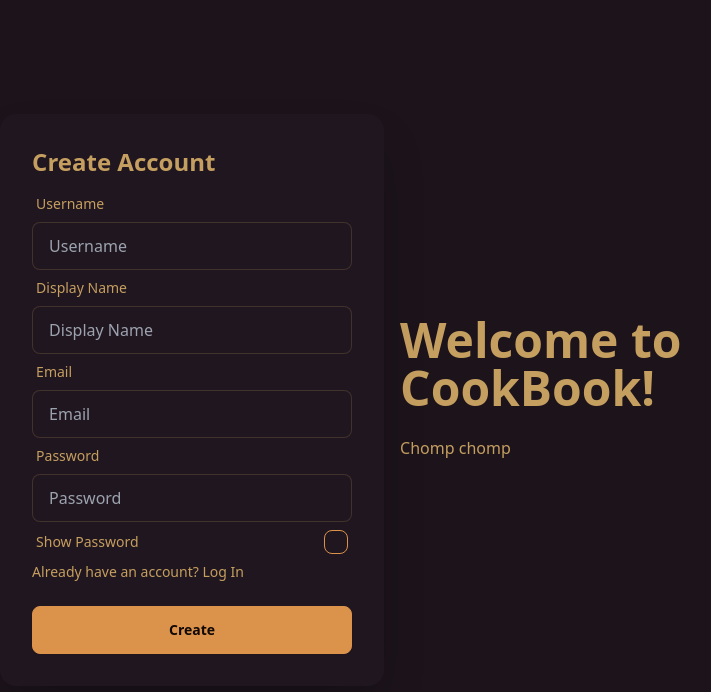
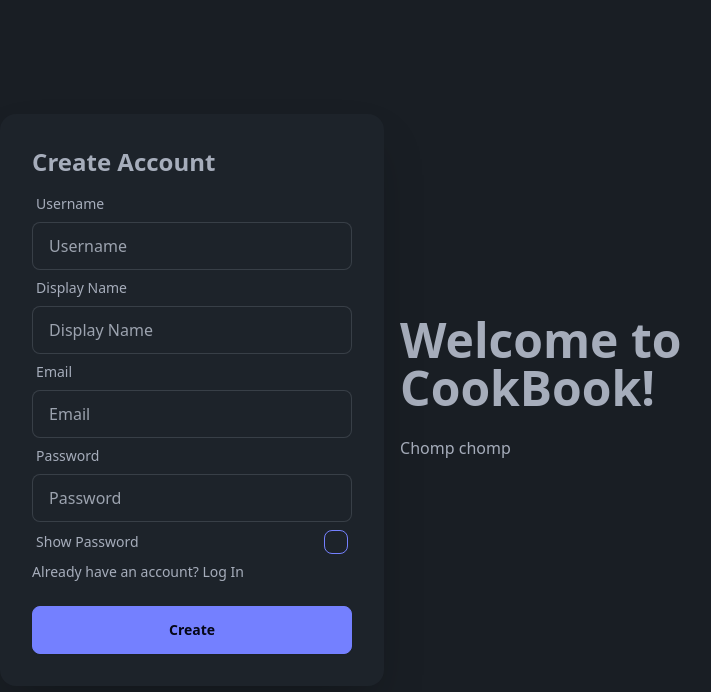
Before and after one commit to Harry388/cookbook, a SvelteKit app in the folder website/: page /createaccount in a window 1280 px wide. Shown: the top 692 px of the page, without its empty margins (193-904 px from the left). Built offline with nearby package versions, Linux system fonts and the light colour scheme; no server answers.

Commit message:
changed themes, removed theme button

```diff
--- a/website/src/routes/(app)/+layout.svelte
+++ b/website/src/routes/(app)/+layout.svelte
@@ -54,14 +54,8 @@
             <!-- Sidebar content here -->
             <li><a href="/">Home</a></li>
             <li><a href="/user/{data.id}">Profile</a></li>
-            <div class="flex-grow"></div>
+            <li class="flex-grow bg-base-300"></li>
             <li><a href="/settings">Settings</a></li>
             <li class="place-self-start"><button class="btn btn-ghost" on:click={onLogOut}>Log Out</button></li>
-            <label class="swap swap-rotate">
-                <input type="checkbox" class="theme-controller" value="cupcake" />
-                <svg class="swap-on fill-current w-10 h-10" xmlns="http://www.w3.org/2000/svg" viewBox="0 0 24 24"><path d="M5.64,17l-.71.71a1,1,0,0,0,0,1.41,1,1,0,0,0,1.41,0l.71-.71A1,1,0,0,0,5.64,17ZM5,12a1,1,0,0,0-1-1H3a1,1,0,0,0,0,2H4A1,1,0,0,0,5,12Zm7-7a1,1,0,0,0,1-1V3a1,1,0,0,0-2,0V4A1,1,0,0,0,12,5ZM5.64,7.05a1,1,0,0,0,.7.29,1,1,0,0,0,.71-.29,1,1,0,0,0,0-1.41l-.71-.71A1,1,0,0,0,4.93,6.34Zm12,.29a1,1,0,0,0,.7-.29l.71-.71a1,1,0,1,0-1.41-1.41L17,5.64a1,1,0,0,0,0,1.41A1,1,0,0,0,17.66,7.34ZM21,11H20a1,1,0,0,0,0,2h1a1,1,0,0,0,0-2Zm-9,8a1,1,0,0,0-1,1v1a1,1,0,0,0,2,0V20A1,1,0,0,0,12,19ZM18.36,17A1,1,0,0,0,17,18.36l.71.71a1,1,0,0,0,1.41,0,1,1,0,0,0,0-1.41ZM12,6.5A5.5,5.5,0,1,0,17.5,12,5.51,5.51,0,0,0,12,6.5Zm0,9A3.5,3.5,0,1,1,15.5,12,3.5,3.5,0,0,1,12,15.5Z"/></svg>
-                <svg class="swap-off fill-current w-10 h-10" xmlns="http://www.w3.org/2000/svg" viewBox="0 0 24 24"><path d="M21.64,13a1,1,0,0,0-1.05-.14,8.05,8.05,0,0,1-3.37.73A8.15,8.15,0,0,1,9.08,5.49a8.59,8.59,0,0,1,.25-2A1,1,0,0,0,8,2.36,10.14,10.14,0,1,0,22,14.05,1,1,0,0,0,21.64,13Zm-9.5,6.69A8.14,8.14,0,0,1,7.08,5.22v.27A10.15,10.15,0,0,0,17.22,15.63a9.79,9.79,0,0,0,2.1-.22A8.11,8.11,0,0,1,12.14,19.73Z"/></svg>
-            </label>
-        </ul>
     </div>
 </div>
--- a/website/tailwind.config.js
+++ b/website/tailwind.config.js
@@ -6,6 +6,6 @@
 	},
 	plugins: [require("daisyui")],
 	daisyui: {
-		themes: ["coffee", "cupcake"]
+		themes: ["dark"]
 	}
 }
```
